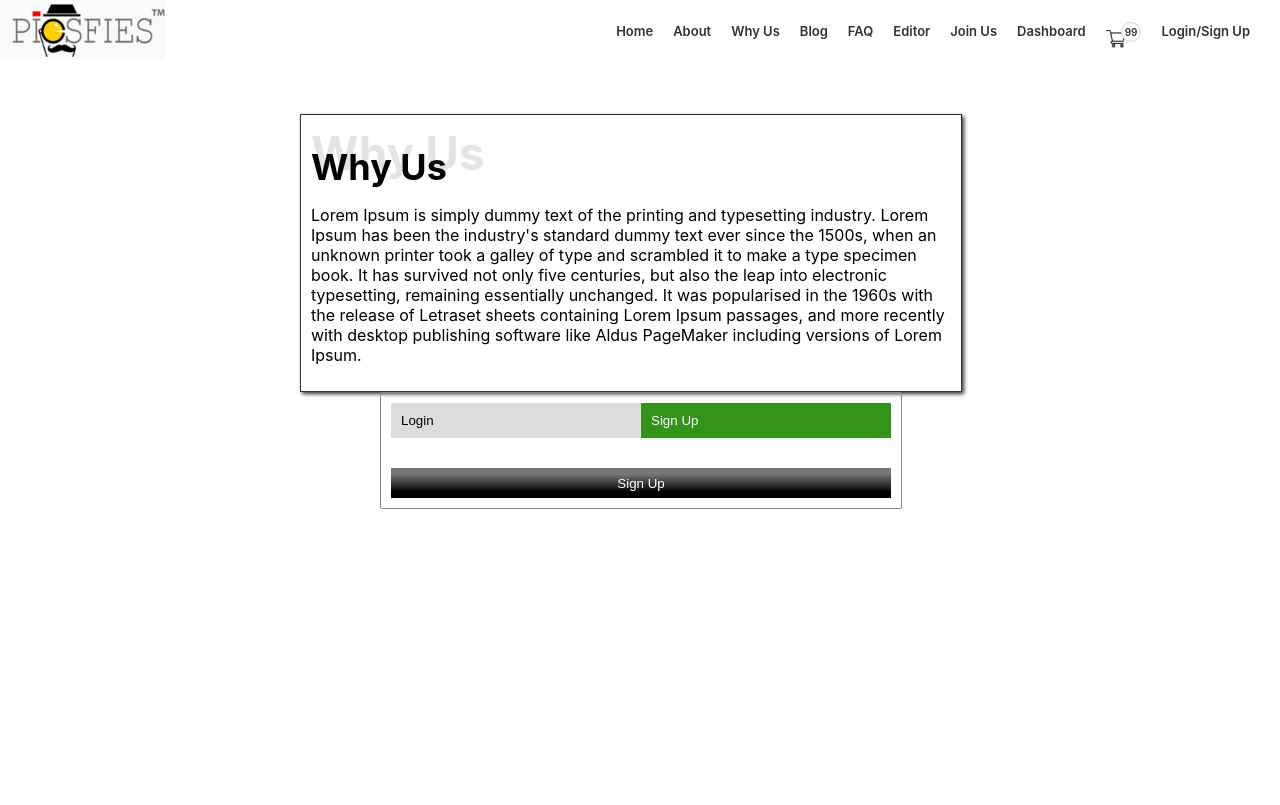
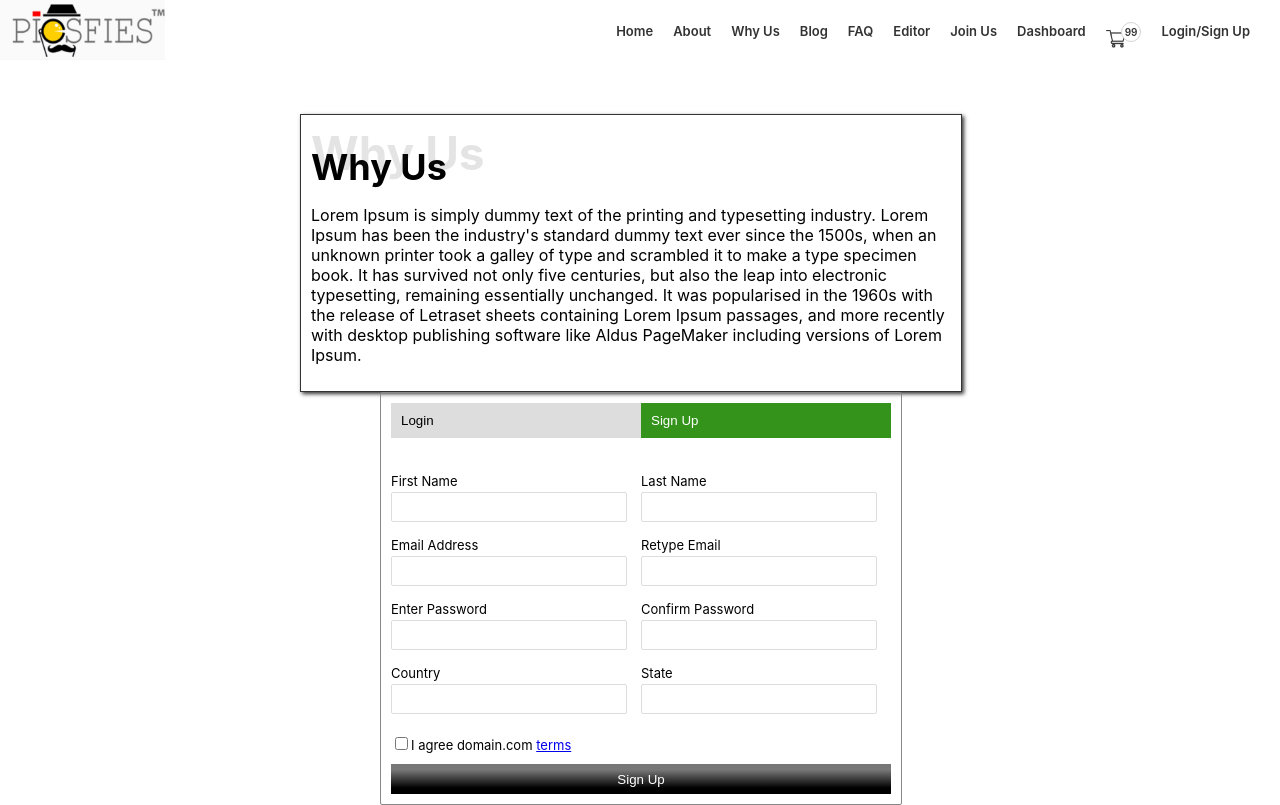
Before and after one commit to alinauroz/gogo-image, a React (Create React App) app in the folder client/: page /why-us in a window 1280 px wide. Both pictures are taken after a click on the button "Sign Up". Built offline with nearby package versions, Linux system fonts and the light colour scheme.

Commit message:
feat: added checkbox to signup form

```diff
--- a/client/src/App.css
+++ b/client/src/App.css
@@ -68,6 +68,7 @@ input:focus, button:focus {
   width: calc(50% - 0px);
   display: inline-block;
   vertical-align: top;
+  margin-top: 15px;
 }
 
 .field-title {
--- a/client/src/Components/pages/LogSign.jsx
+++ b/client/src/Components/pages/LogSign.jsx
@@ -2,6 +2,7 @@ import React from 'react'
 import Box from '../Container/Box'
 import {View, Text, Button} from '../Basic/AppComponents'
 import FormRenderer from '../../utils/FormRenderer'
+import { Link } from 'react-router-dom'
 
 const loginFields = [
     {title: 'Email', name: 'email', type: 'email', required: true},
@@ -9,7 +10,14 @@ const loginFields = [
 ]
 
 const signupFields = [
-
+    {title: "First Name", name: "fname", type: "text", required: true},
+    {title: "Last Name", name: "lname", type: "text", required: true},
+    {title: "Email Address", name: "email", type: "email", required: true},
+    {title: "Retype Email", name: "retype-email", type: "email", required: true},
+    {title: "Enter Password", name: "password", type: "password", required: true},
+    {title: "Confirm Password", name: "confirm-password", type: "password", required: true},
+    {title: "Country", name: "country", type: "text", required: true},
+    {title: "State", name: "state", type: "text", required: true},
 ]
 
 export default function (props) {
@@ -36,6 +44,11 @@ export default function (props) {
                         <FormRenderer
                             fields = {signupFields}
                         />
+                        <br /><br />
+                        <label>
+                            <input type = 'checkbox' />
+                            <Text style = {{display: 'inline', fontSize: 13}}>I agree domain.com <Link to = '/terms'>terms</Link></Text>
+                        </label>
                         <input type = 'submit' value = 'Sign Up' className = 'action-button' />
                     </form>
                     :
```
